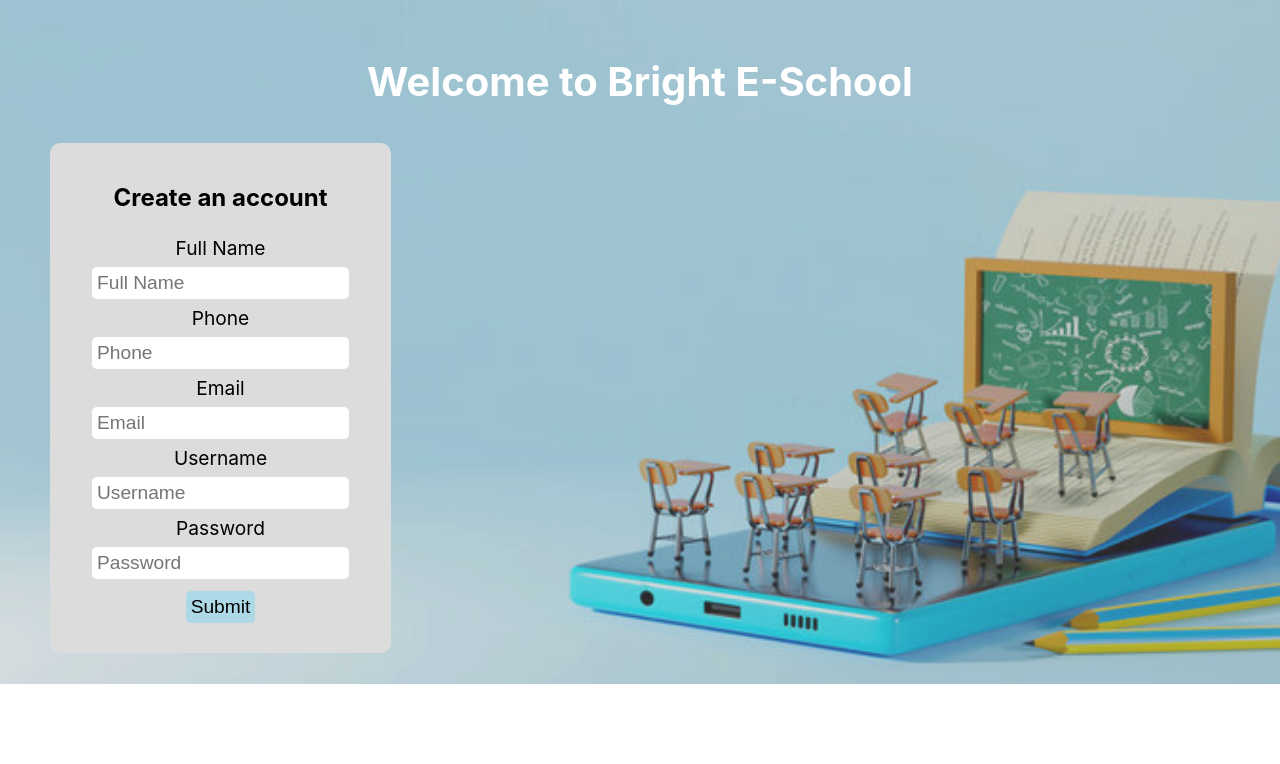
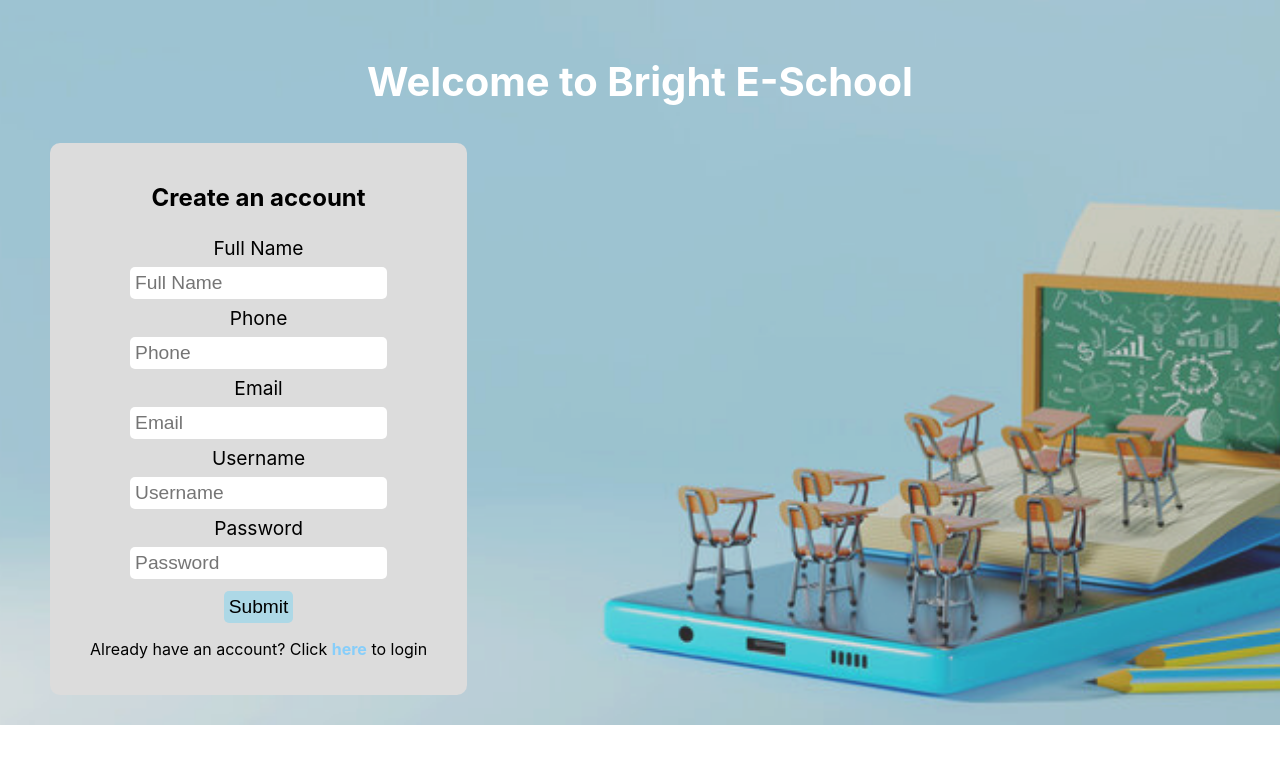
Before and after one commit to noormesslmani/e-learn, a React (Create React App) app in the folder e-learn-frontend/: page / in a window 1280 px wide. Shown: the top 764 px of the page. Built offline with nearby package versions, Linux system fonts and the light colour scheme.

Commit message:
frontend: created display register form state

```diff
--- a/e-learn-frontend/src/App.css
+++ b/e-learn-frontend/src/App.css
@@ -59,3 +59,8 @@ h1{
 .success{
   color: green;
 }
+.switch-to-signin{
+  color: lightskyblue;
+  font-weight: bold;
+  cursor: pointer;
+}
--- a/e-learn-frontend/src/App.js
+++ b/e-learn-frontend/src/App.js
@@ -1,10 +1,16 @@
 import './App.css';
+import React, { useState } from 'react';
 import Form from './components/form'
 function App() {
+  const [displayRegister, setDisplayRegister] = useState(true);
+
+  const handleSwitch = () => {
+    setDisplayRegister(false);
+  };
   return (
     <div className="App">
       <h1>Welcome to Bright E-School</h1>
-      <Form />
+      <Form handleSwitch={handleSwitch} displayRegister={displayRegister}/>
     </div>
   );
 }
--- a/e-learn-frontend/src/components/form.js
+++ b/e-learn-frontend/src/components/form.js
@@ -1,7 +1,7 @@
 import React, {useState} from 'react';
 import '../App.css'
 
-export default function Form() {
+export default function Form({ displayRegister, handleSwitch }) {
 
 
   const [name, setName] = useState('');
@@ -56,7 +56,7 @@ export default function Form() {
     );
   };
   return (
-    <div className="form">
+    <div className="form" style={{display: displayRegister ? 'block' : 'none',}} >
       <div>
         <h2>Create an account</h2>
       </div>
@@ -82,6 +82,7 @@ export default function Form() {
           value={password} type="password" placeholder='Password' />
 
         <button onClick={handleSubmit} className="btn" type="submit">Submit</button>
+        <p>Already have an account? Click <span className='switch-to-signin' onClick={handleSwitch}>here</span> to login</p>
       </form>
       <div className="messages">
         {errorMessage()}
```
